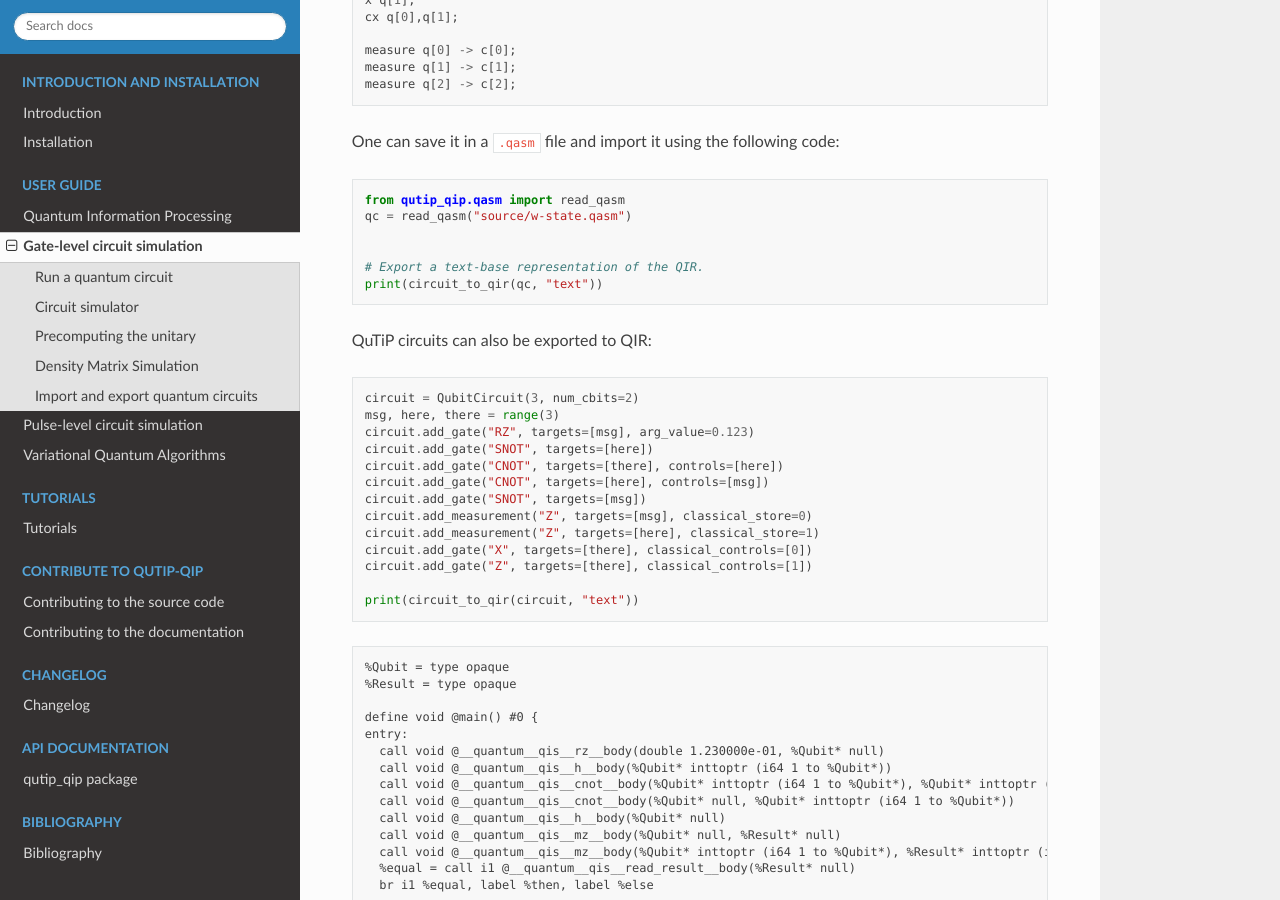
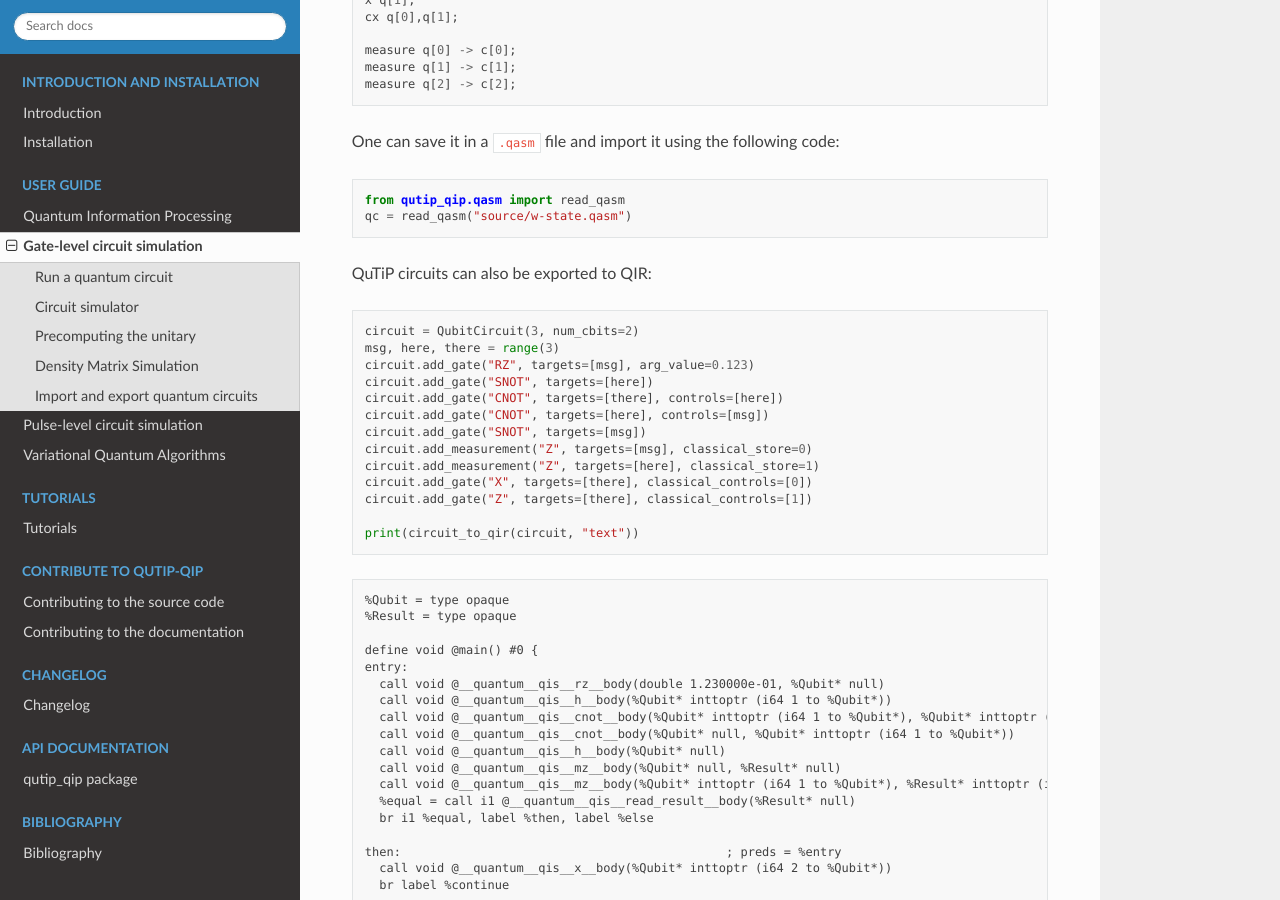
Before and after one commit to qutip/qutip-qip, a Sphinx documentation site: the page built from doc/source/qip-simulator.rst, in a window 1280 px wide and 900 px high, scrolled down 5858 px. Built offline with Sphinx 7.4.7 and the Read the Docs theme 2.0.0, drawn with Linux system fonts in a browser that asks for light colours.

Commit message:
Small fix to docs.

```diff
--- a/doc/source/qip-simulator.rst
+++ b/doc/source/qip-simulator.rst
@@ -327,10 +327,6 @@ One can save it in a ``.qasm`` file and import it using the following code:
   from qutip_qip.qasm import read_qasm
   qc = read_qasm("source/w-state.qasm")
 
-
-  # Export a text-base representation of the QIR.
-  print(circuit_to_qir(qc, "text"))
-
 QuTiP circuits can also be exported to QIR:
 
 .. testcode::
```
